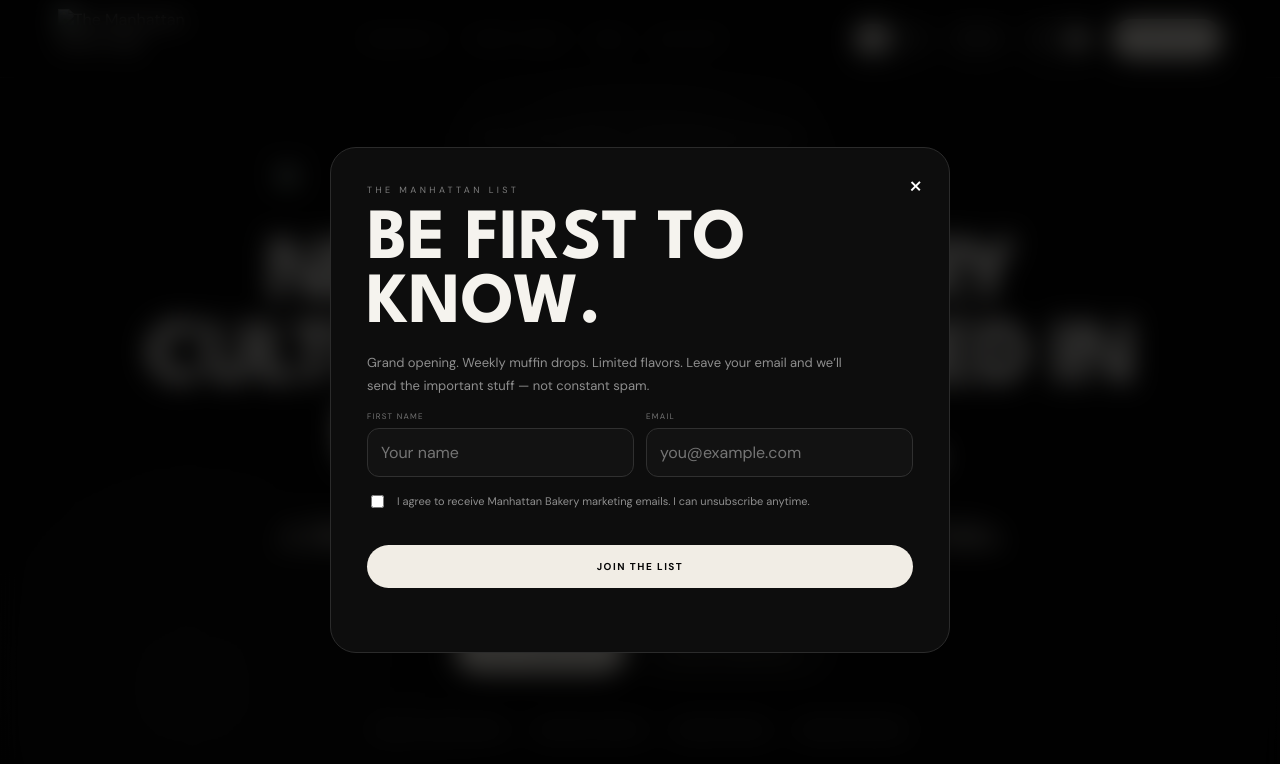
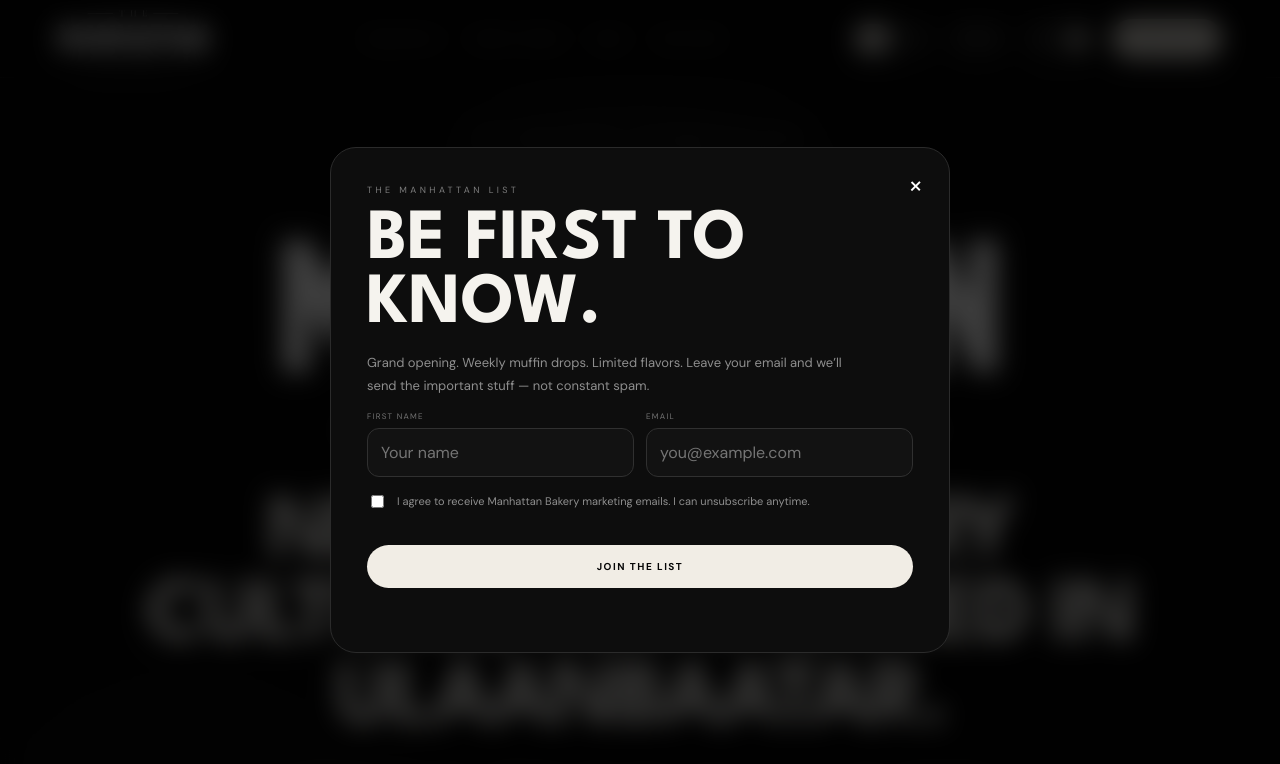
Before and after one commit to tselmuunbizmgmt-afk/manhattan-bakery, a website: page public/index.html in a window 1280 px wide. Shown: the top 764 px of the page. Drawn offline with nearby package versions, Linux system fonts and the light colour scheme; a web font is replaced by a local one.

Commit message:
Fix logo references to bundled skyline SVG

```diff
--- a/public/index.html
+++ b/public/index.html
@@ -9,8 +9,8 @@
 <meta name="application-name" content="The Manhattan Bakery" />
 <link rel="canonical" href="https://manhattanbakery.online/" />
 <meta property="og:url" content="https://manhattanbakery.online/" />
-<meta property="og:image" content="https://manhattanbakery.online/manhattan-bakery-logo-hd.png" />
-<meta name="twitter:image" content="https://manhattanbakery.online/manhattan-bakery-logo-hd.png" />
+<meta property="og:image" content="https://manhattanbakery.online/manhattan-bakery-logo.svg" />
+<meta name="twitter:image" content="https://manhattanbakery.online/manhattan-bakery-logo.svg" />
 
 <meta property="og:type" content="website" />
 <meta property="og:site_name" content="The Manhattan Bakery" />
@@ -27,7 +27,7 @@
   "@type": "Bakery",
   "name": "The Manhattan Bakery",
   "url": "https://manhattanbakery.online/",
-  "logo": "https://manhattanbakery.online/manhattan-bakery-logo-hd.png",
+  "logo": "https://manhattanbakery.online/manhattan-bakery-logo.svg",
   "description": "New York-inspired bakery in Ulaanbaatar featuring signature muffins, pastries, specialty coffee, weekly flavor drops, and vegan and organic options.",
   "areaServed": {
     "@type": "City",
@@ -229,7 +229,7 @@ linear-gradient(rgba(255,255,255,.035) 1px,transparent 1px),linear-gradient(90de
 </head>
 <body>
 <nav class="nav">
-  <a class="nav-brand" href="#top"><img src="manhattan-bakery-logo-hd.png" alt="The Manhattan Bakery logo"></a>
+  <a class="nav-brand" href="#top"><img src="manhattan-bakery-logo.svg" alt="The Manhattan Bakery logo"></a>
   <button class="mobile-menu" aria-label="Open menu">☰</button>
   <div class="nav-links">
     <a href="#signature" data-i18n="nav_signature">Signature 5</a>
@@ -251,7 +251,7 @@ linear-gradient(rgba(255,255,255,.035) 1px,transparent 1px),linear-gradient(90de
 <section class="hero">
   <div class="hero-inner">
     <div class="hero-kicker" data-i18n="hero_kicker">New York roots • Ulaanbaatar made</div>
-    <div class="hero-logo"><img src="manhattan-bakery-logo-hd.png" alt="The Manhattan Bakery"></div>
+    <div class="hero-logo"><img src="manhattan-bakery-logo.svg" alt="The Manhattan Bakery"></div>
     <h1 class="hero-title" data-i18n="hero_title">NEW YORK BAKERY CULTURE, REIMAGINED IN ULAANBAATAR.</h1>
     <div class="hero-slogan" data-i18n="slogan">A little taste of Manhattan in every sip & bite.</div>
     <p class="hero-desc" data-i18n="hero_desc">Signature muffins and weekly New York-inspired drops — our first chapter in Ulaanbaatar.</p>
@@ -321,7 +321,7 @@ linear-gradient(rgba(255,255,255,.035) 1px,transparent 1px),linear-gradient(90de
 </section>
 </main>
 
-<footer class="footer"><img src="manhattan-bakery-logo-hd.png" alt="The Manhattan Bakery"><div class="footer-links"><span data-i18n="footer_loc">Ulaanbaatar, Mongolia</span><span>Instagram</span><span>Facebook</span><span>© 2026 The Manhattan Bakery</span></div></footer>
+<footer class="footer"><img src="manhattan-bakery-logo.svg" alt="The Manhattan Bakery"><div class="footer-links"><span data-i18n="footer_loc">Ulaanbaatar, Mongolia</span><span>Instagram</span><span>Facebook</span><span>© 2026 The Manhattan Bakery</span></div></footer>
 
 <div class="overlay" id="drawerOverlay"></div>
 <aside class="drawer" id="cartDrawer" aria-label="Shopping bag">
```
